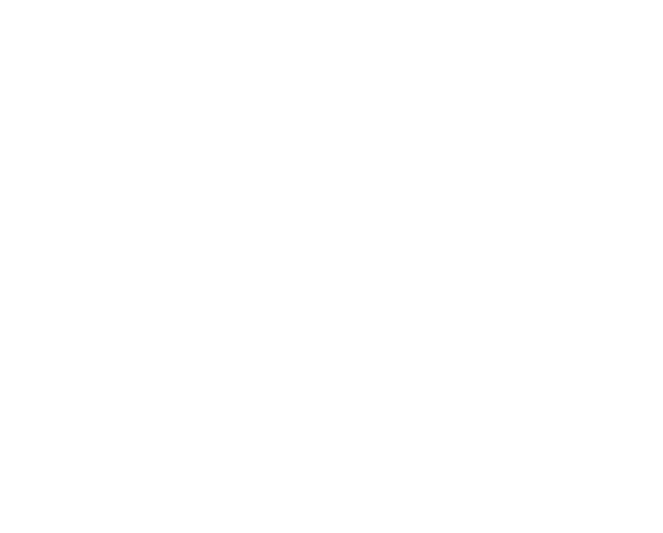
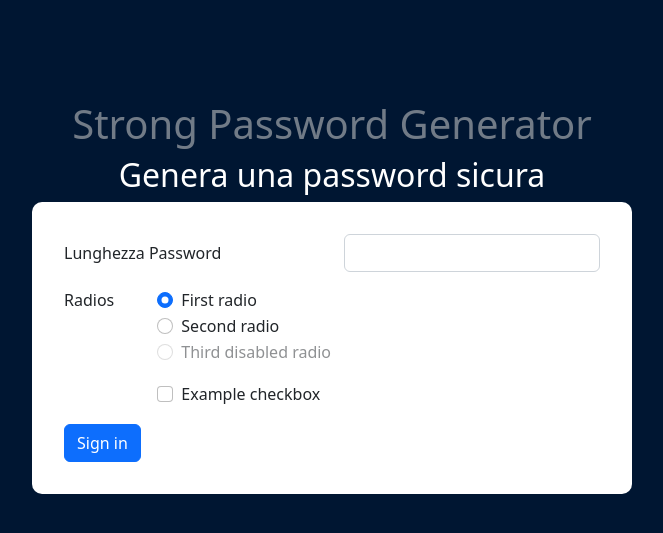
Before and after one commit to Mattia-Fasulo/php-strong-password-generator, a PHP site: page / in a window 1280 px wide. Before the commit the part shown is empty. Shown: the top 533 px of the page, without its empty margins (308-971 px from the left). Run offline with PHP 8.4, Linux system fonts and the light colour scheme.

Commit message:
add form and css

```diff
--- a/css/style.css
+++ b/css/style.css
@@ -1,5 +1,29 @@
+:root {
+  --bg-main: #001632;
+  --my-h1: #717b87;
+}
+
 * {
   margin: 0;
   padding: 0;
   box-sizing: border-box;
 }
+
+body {
+  background-color: var(--bg-main);
+}
+
+.container {
+  margin-top: 100px;
+}
+
+h1 {
+  color: var(--my-h1);
+}
+
+form {
+  border-radius: 10px;
+  background-color: white;
+  padding: 2rem;
+  width: 600px;
+}
--- a/index.php
+++ b/index.php
@@ -4,6 +4,8 @@
 
 
 ?>
+
+
 
 <!DOCTYPE html>
 <html lang="en">
@@ -27,7 +29,52 @@
 
 <body>
     <div class="main">
-
+        <div class="container d-flex flex-column align-items-center">
+            <h1 class="text-center">Strong Password Generator</h1>
+            <h2 class="text-center text-white">Genera una password sicura</h2>
+            <form>
+                <div class="row mb-3">
+                    <label for="passwordLenght" class="col-sm-6 col-form-label">Lunghezza Password</label>
+                    <div class="col-sm-6">
+                        <input name="passwordLenght" type="number" class="form-control" id="passwordLenght">
+                    </div>
+                </div>
+                <fieldset class="row mb-3">
+                    <legend class="col-form-label col-sm-2 pt-0">Radios</legend>
+                    <div class="col-sm-10">
+                        <div class="form-check">
+                            <input class="form-check-input" type="radio" name="gridRadios" id="gridRadios1" value="option1" checked>
+                            <label class="form-check-label" for="gridRadios1">
+                                First radio
+                            </label>
+                        </div>
+                        <div class="form-check">
+                            <input class="form-check-input" type="radio" name="gridRadios" id="gridRadios2" value="option2">
+                            <label class="form-check-label" for="gridRadios2">
+                                Second radio
+                            </label>
+                        </div>
+                        <div class="form-check disabled">
+                            <input class="form-check-input" type="radio" name="gridRadios" id="gridRadios3" value="option3" disabled>
+                            <label class="form-check-label" for="gridRadios3">
+                                Third disabled radio
+                            </label>
+                        </div>
+                    </div>
+                </fieldset>
+                <div class="row mb-3">
+                    <div class="col-sm-10 offset-sm-2">
+                        <div class="form-check">
+                            <input class="form-check-input" type="checkbox" id="gridCheck1">
+                            <label class="form-check-label" for="gridCheck1">
+                                Example checkbox
+                            </label>
+                        </div>
+                    </div>
+                </div>
+                <button type="submit" class="btn btn-primary">Sign in</button>
+            </form>
+        </div>
 
 
     </div>
```
